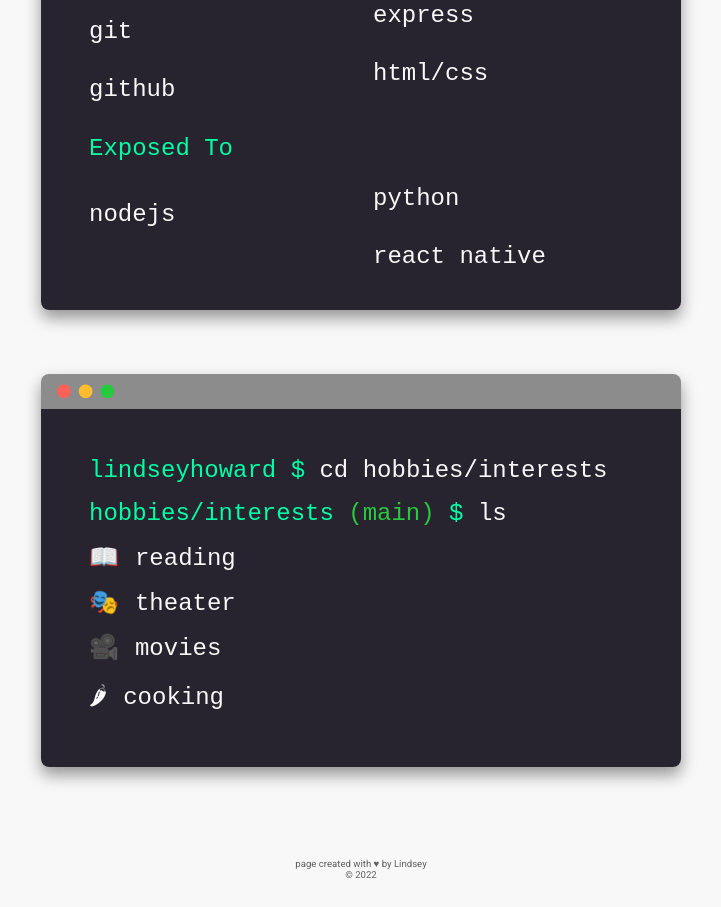
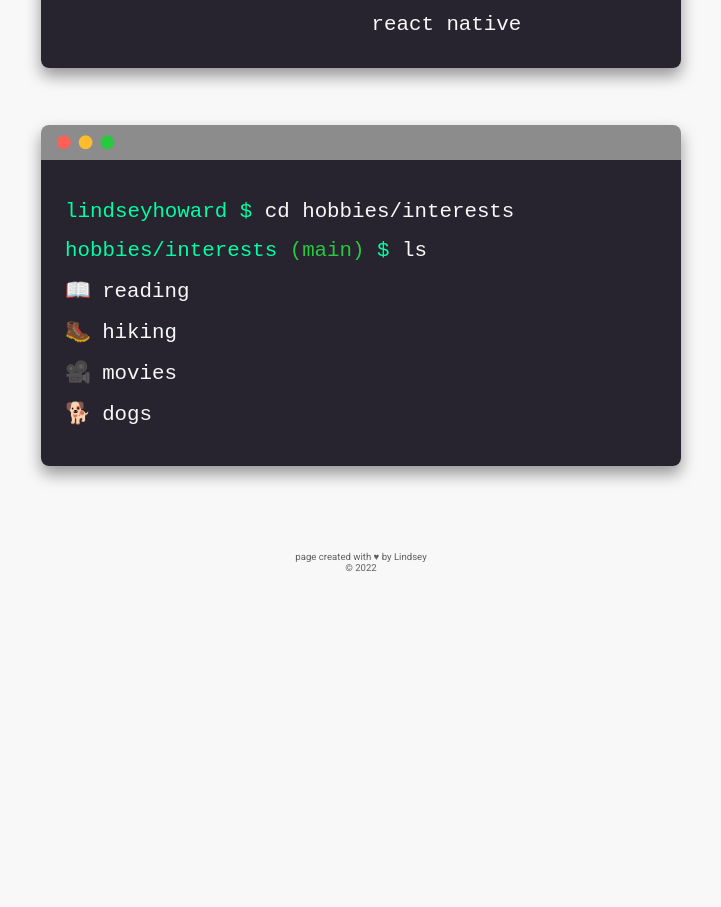
Before and after one commit to CodeLikeAGirl29/react-portfolio, a React (Create React App) app: page /about in a window 1280 px wide. Shown: the part 1008-1915 px from the top of the page, without its empty margins (279-1000 px from the left). After the commit the page ends 1608 px from the top, so only its background shows below. Built offline with nearby package versions, Linux system fonts and the light colour scheme; the HTML template or start-up script is replaced by a standard one.

Commit message:
added interests on about page

```diff
--- a/src/components/about/About.js
+++ b/src/components/about/About.js
@@ -10,7 +10,7 @@ export default function About() {
 
     function aboutMeText() {
         return <>
-            <p><span style={{color: info.baseColor}}>{firstName}{info.lastName.toLowerCase()} $</span> cat
+            <p><span style={{color: info.baseColor}}>{firstName}{info.lastName.toLowerCase()} $</span>
                 about{firstName} </p>
             <p><span style={{color: info.baseColor}}>about{firstName} <span
                 className={Style.green}>(main)</span> $ </span>
@@ -44,14 +44,14 @@ export default function About() {
                 className={Style.green}>(main)</span> $</span> ls</p>
             <ul>
                 {info.hobbies.map((hobby, index) => (
-                    <li key={index}><Box component={'span'} mr={'1rem'}>{hobby.emoji}</Box>{hobby.label}</li>
+                    <li key={index}><Box component={'span'} mr={'0.7rem'}>{hobby.emoji}</Box>{hobby.label}</li>
                 ))}
             </ul>
         </>;
     }
 
     return (
-        <Box display={'flex'} flexDirection={'column'} alignItems={'center'} mt={'3rem'}>
+        <Box display={'flex'} flexDirection={'column'} alignItems={'center'} mt={'2.6rem'}>
             <Terminal text={aboutMeText()}/>
             <Terminal text={skillsText()}/>
             <Terminal text={miscText()}/>
--- a/src/components/about/Terminal.js
+++ b/src/components/about/Terminal.js
@@ -10,15 +10,15 @@ function Terminal(props) {
 
    return (
       <Box component={'section'} className={classNames(Style.terminal, Style.shadowed)}
-           width={{xs: '80%', md: '50%'}} borderRadius={'0.5rem'} mb={'4rem'}>
+           width={{xs: '80%', md: '50%'}} borderRadius={'0.5rem'} mb={'3.6rem'}>
          <Box sx={{backgroundColor: '#8c8c8c'}} p={'0.5rem'} borderRadius={'0.5rem 0.5rem 0 0'}
               fontSize={'1rem'}>
             <i className={classNames(iconClass, Style.red)}/>
             <i className={classNames(iconClass, Style.amber)}/>
             <i className={classNames(iconClass, Style.green)}/>
          </Box>
-         <Box py={{xs: '1rem', md: '2rem'}} px={{xs: '2rem', md: '3rem'}} borderRadius={'0 0 0.5rem 0.5rem'}
-              sx={{backgroundColor: '#27242f'}} fontSize={'1.5rem'} fontFamily={'Courier New, Courier, monospace'}>
+         <Box py={{xs: '0.7rem', md: '1.5rem'}} px={{xs: '1.7rem', md: '1.5rem'}} borderRadius={'0 0 0.5rem 0.5rem'}
+              sx={{backgroundColor: '#27242f'}} fontSize={'1.3rem'} fontFamily={'Courier New, Courier, monospace'}>
             {text}
          </Box>
       </Box>
--- a/src/info/Info.js
+++ b/src/info/Info.js
@@ -75,19 +75,19 @@ export const info = {
             emoji: '📖'
         },
         {
-            label: 'theater',
-            emoji: '🎭'
+            label: 'hiking',
+            emoji: '🥾'
         },
         {
             label: 'movies',
             emoji: '🎥'
         },
         {
-            label: 'cooking',
-            emoji: '🌶'
+            label: 'dogs',
+            emoji: '🐕'
         }
     ],
-    portfolio: [ // This is where your portfolio projects will be detailed
+    portfolio: [
         {
             title: "City Tours",
             live: "https://city-tours-seven.vercel.app/",
```
